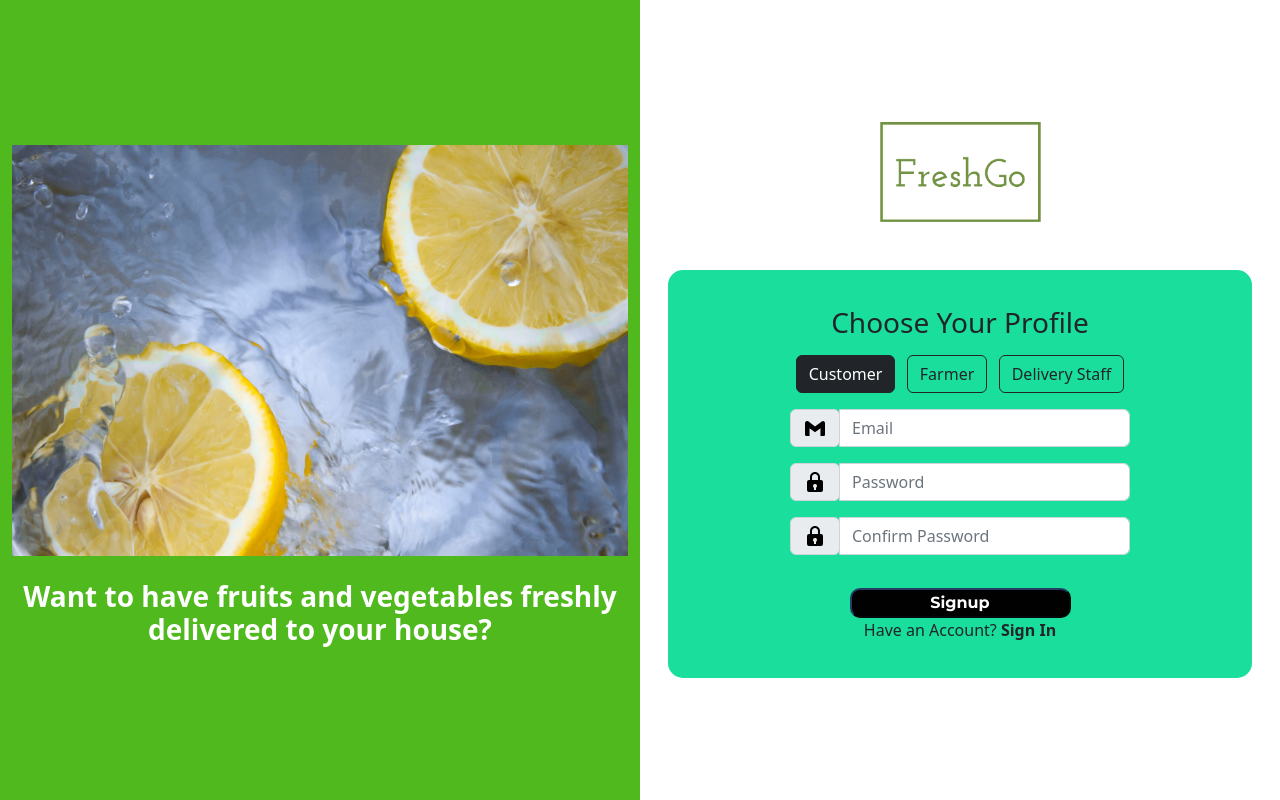
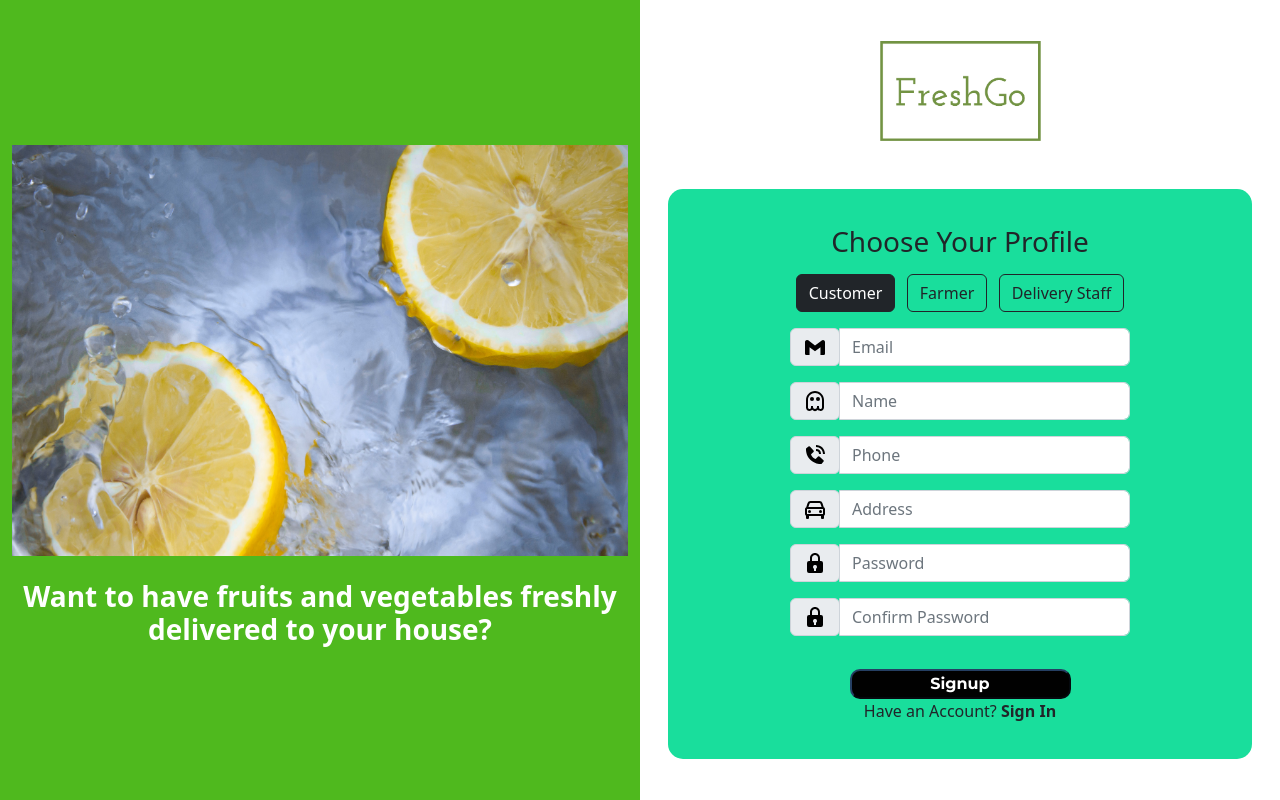
Before and after one commit to tanyipeng834/FreshGO, a Vue app in the folder client/: page /login in a window 1280 px wide. Both pictures are taken after a click on the link "Sign up". Built offline with nearby package versions, Linux system fonts and the light colour scheme.

Commit message:
added icons and working on profile

```diff
--- a/client/src/components/CustomerUI/LoginPage/LoginForm.vue
+++ b/client/src/components/CustomerUI/LoginPage/LoginForm.vue
@@ -71,6 +71,85 @@
             placeholder="Email"
             name="email"
             v-model="email"
+          />
+        </div>
+        <div class="input-group mb-3" v-if="this.signUp">
+          <div class="input-group-prepend">
+            <span class="input-group-text">
+              <svg
+                xmlns="http://www.w3.org/2000/svg"
+                width="24"
+                height="24"
+                viewBox="0 0 24 24"
+                style="fill: rgba(0, 0, 0, 1); transform: ; msfilter: "
+              >
+                <path
+                  d="M12 2c-4.963 0-9 4.038-9 9v8h.051c.245 1.691 1.69 3 3.449 3 1.174 0 2.074-.417 2.672-1.174a3.99 3.99 0 0 0 5.668-.014c.601.762 1.504 1.188 2.66 1.188 1.93 0 3.5-1.57 3.5-3.5V11c0-4.962-4.037-9-9-9zm7 16.5c0 .827-.673 1.5-1.5 1.5-.449 0-1.5 0-1.5-2v-1h-2v1c0 1.103-.897 2-2 2s-2-.897-2-2v-1H8v1c0 1.845-.774 2-1.5 2-.827 0-1.5-.673-1.5-1.5V11c0-3.86 3.141-7 7-7s7 3.14 7 7v7.5z"
+                ></path>
+                <circle cx="9" cy="10" r="2"></circle>
+                <circle cx="15" cy="10" r="2"></circle>
+              </svg>
+            </span>
+          </div>
+          <!-- Check if the confirm password field is the same as the password field -->
+          <input
+            type="text"
+            class="form-control"
+            placeholder="Name"
+            name="name"
+          />
+        </div>
+        <div class="input-group mb-3" v-if="this.signUp">
+          <div class="input-group-prepend">
+            <span class="input-group-text">
+              <svg
+                xmlns="http://www.w3.org/2000/svg"
+                width="24"
+                height="24"
+                viewBox="0 0 24 24"
+                style="fill: rgba(0, 0, 0, 1); transform: ; msfilter: "
+              >
+                <path
+                  d="M20 10.999h2C22 5.869 18.127 2 12.99 2v2C17.052 4 20 6.943 20 10.999z"
+                ></path>
+                <path
+                  d="M13 8c2.103 0 3 .897 3 3h2c0-3.225-1.775-5-5-5v2zm3.422 5.443a1.001 1.001 0 0 0-1.391.043l-2.393 2.461c-.576-.11-1.734-.471-2.926-1.66-1.192-1.193-1.553-2.354-1.66-2.926l2.459-2.394a1 1 0 0 0 .043-1.391L6.859 3.513a1 1 0 0 0-1.391-.087l-2.17 1.861a1 1 0 0 0-.29.649c-.015.25-.301 6.172 4.291 10.766C11.305 20.707 16.323 21 17.705 21c.202 0 .326-.006.359-.008a.992.992 0 0 0 .648-.291l1.86-2.171a1 1 0 0 0-.086-1.391l-4.064-3.696z"
+                ></path>
+              </svg>
+            </span>
+          </div>
+          <!-- Check if the confirm password field is the same as the password field -->
+          <input
+            type="text"
+            class="form-control"
+            placeholder="Phone"
+            name="Phone"
+          />
+        </div>
+        <div class="input-group mb-3" v-if="this.signUp">
+          <div class="input-group-prepend">
+            <span class="input-group-text">
+              <svg
+                xmlns="http://www.w3.org/2000/svg"
+                width="24"
+                height="24"
+                viewBox="0 0 24 24"
+                style="fill: rgba(0, 0, 0, 1); transform: ; msfilter: "
+              >
+                <path
+                  d="m20.772 10.156-1.368-4.105A2.995 2.995 0 0 0 16.559 4H7.441a2.995 2.995 0 0 0-2.845 2.051l-1.368 4.105A2.003 2.003 0 0 0 2 12v5c0 .753.423 1.402 1.039 1.743-.013.066-.039.126-.039.195V21a1 1 0 0 0 1 1h1a1 1 0 0 0 1-1v-2h12v2a1 1 0 0 0 1 1h1a1 1 0 0 0 1-1v-2.062c0-.069-.026-.13-.039-.195A1.993 1.993 0 0 0 22 17v-5c0-.829-.508-1.541-1.228-1.844zM4 17v-5h16l.002 5H4zM7.441 6h9.117c.431 0 .813.274.949.684L18.613 10H5.387l1.105-3.316A1 1 0 0 1 7.441 6z"
+                ></path>
+                <circle cx="6.5" cy="14.5" r="1.5"></circle>
+                <circle cx="17.5" cy="14.5" r="1.5"></circle>
+              </svg>
+            </span>
+          </div>
+          <!-- Check if the confirm password field is the same as the password field -->
+          <input
+            type="text"
+            class="form-control"
+            placeholder="Address"
+            name="Address"
           />
         </div>
         <div class="input-group mb-3">
@@ -174,10 +253,14 @@ export default {
     // This is the code for users to sign in to the
     signIn() {
       axios
-        .post(`http://127.0.0.1:5003/create/${this.userType}/${this.email}`, {
-          key: value,
+        .post(`http://127.0.0.1:5003/signIn/${this.userType}`, {
+          email: this.email,
+          password: this.password,
         })
         .then((response) => {
+          if (response.data.code == 200) {
+            console.log("user log in ");
+          }
           // console.log(response.data);
         })
         .catch((error) => {
@@ -187,6 +270,7 @@ export default {
     createNewAccount() {
       axios
         .post(`http://127.0.0.1:5003/create/${this.userType}/${this.email}`, {
+          email: this.email,
           password: this.password,
           profile_type: this.userType,
         })
```
Also changed, not shown: 1 other file (tests, documents, lock files or other folders).
